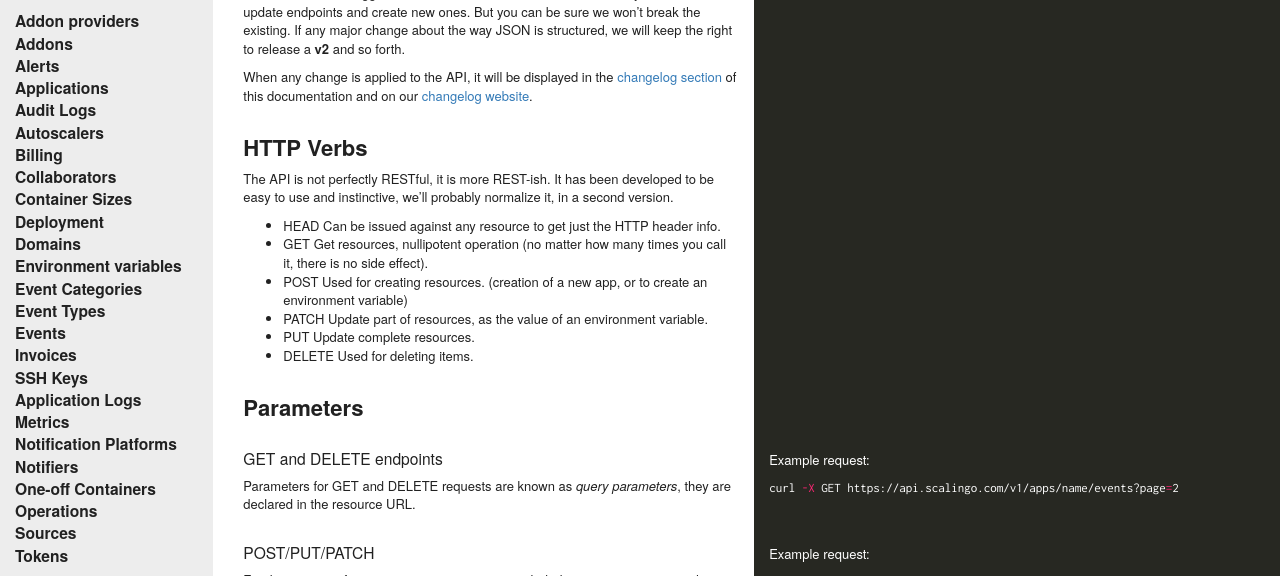
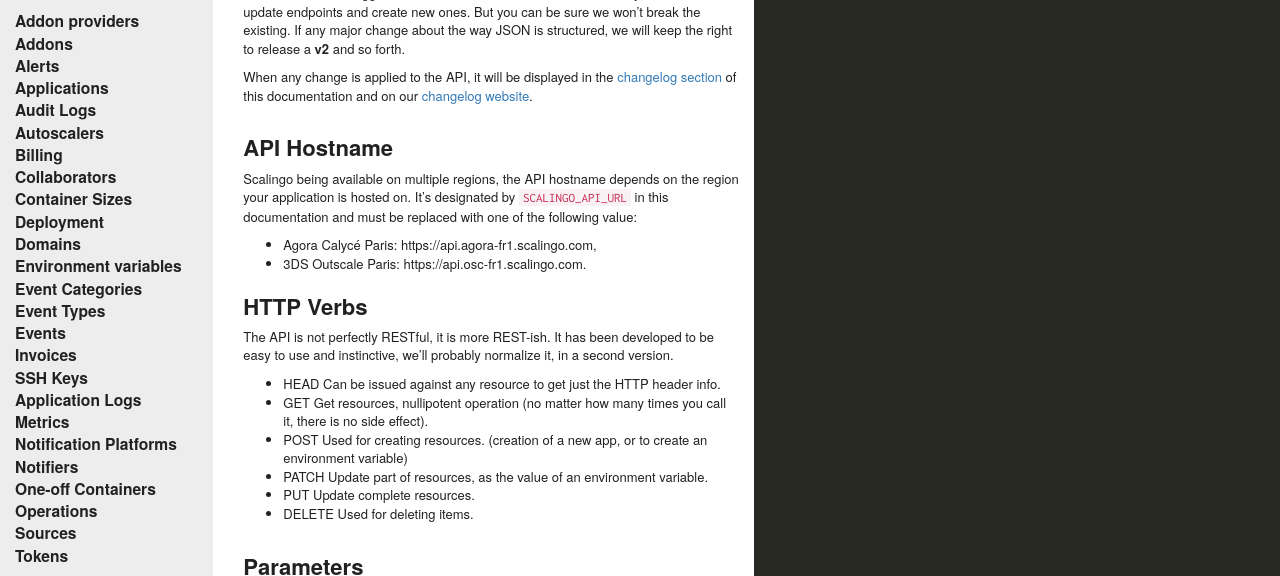
Before and after one commit to jdauphant/developers-documentation, a Jekyll site: the page built from _scalingo_api/index.md, in a window 1280 px wide and 900 px high, cut to the strip 324-900 px from the top of the window. Built offline with Jekyll 4.4.1, drawn with Linux system fonts in a browser that asks for light colours; nearby versions of some CDN libraries; comment, search, counter and statistics services are not loaded.

Commit message:
Add list of API hostnames

````diff
--- a/_scalingo_api/index.md
+++ b/_scalingo_api/index.md
@@ -43,6 +43,15 @@ https://api.scalingo.com/v1/
 ```
 
 --- row ---
+
+## API Hostname
+
+Scalingo being available on multiple regions, the API hostname depends on the
+region your application is hosted on. It's designated by `SCALINGO_API_URL` in
+this documentation and must be replaced with one of the following value:
+
+- Agora Calycé Paris: https://api.agora-fr1.scalingo.com,
+- 3DS Outscale Paris: https://api.osc-fr1.scalingo.com.
 
 ## HTTP Verbs
 
````
